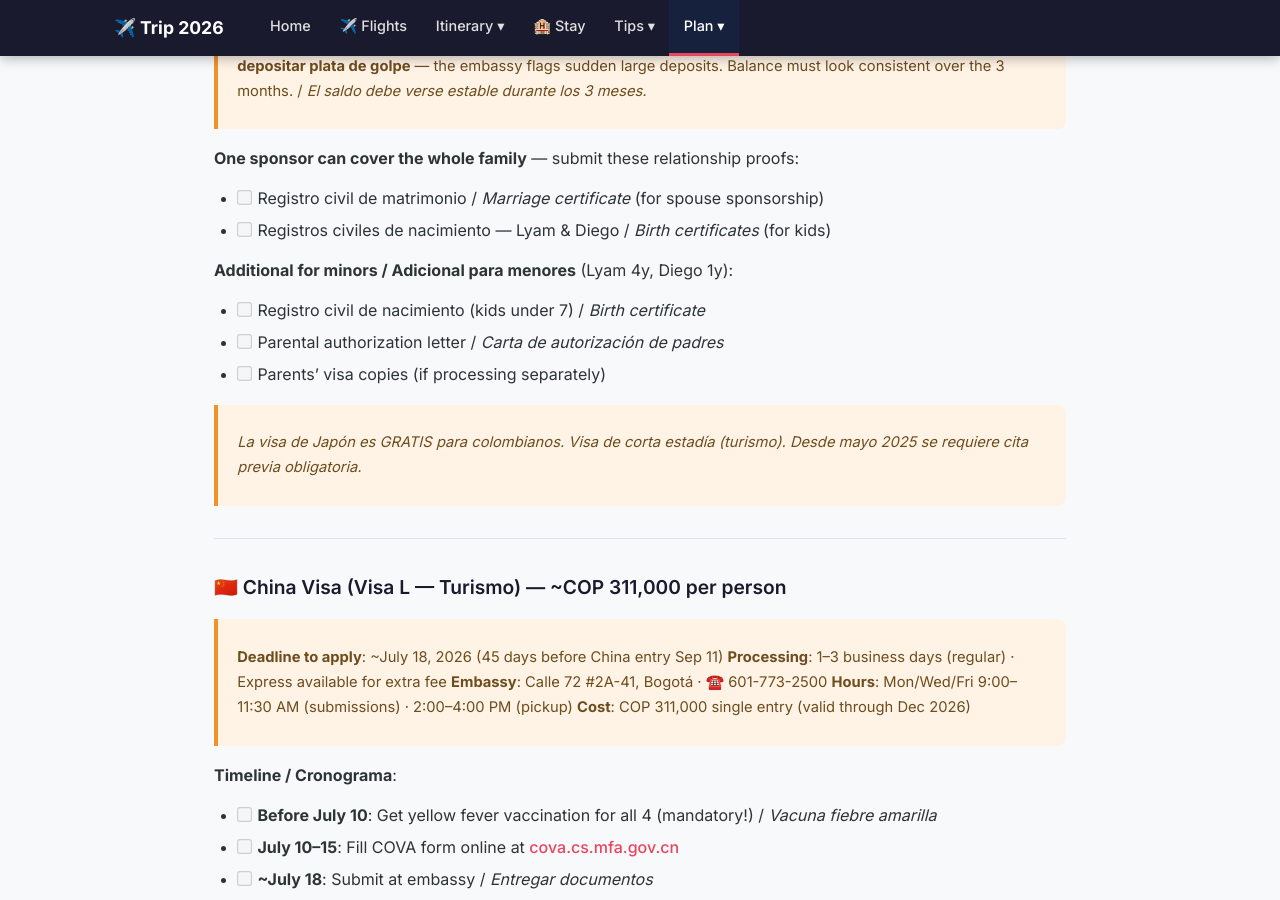
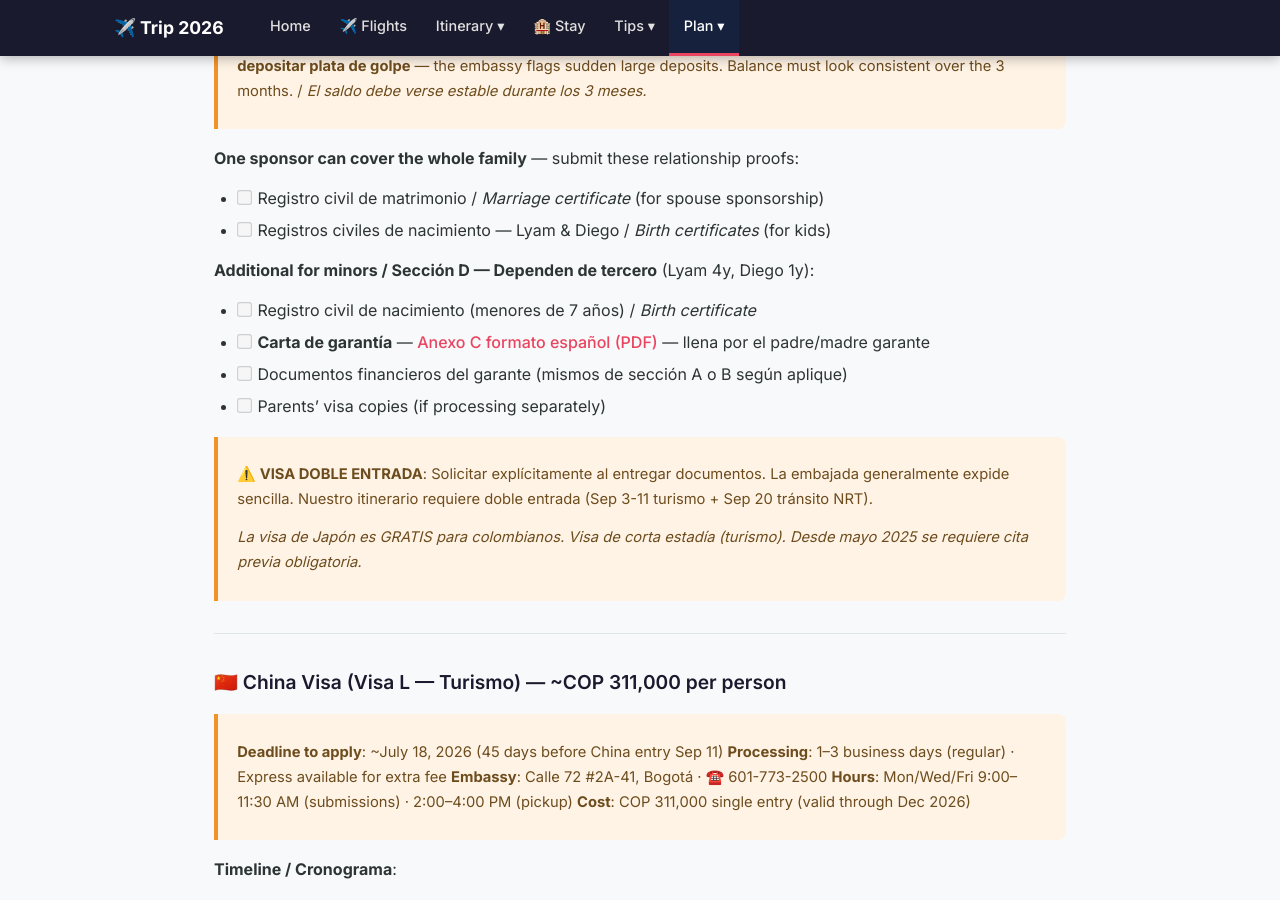
Before and after one commit to nescool101/nescaotravelplanner, a Jekyll site: the page built from checklist.md, in a window 1280 px wide and 900 px high, scrolled down 1593 px. Built offline with Jekyll 4.4.1, drawn with Linux system fonts in a browser that asks for light colours.

Commit message:
agregando documentos financieros de garante
agregando documentos financieros de garante

```diff
--- a/checklist.md
+++ b/checklist.md
@@ -60,11 +60,14 @@ nav_group: plan
 - [ ] Registro civil de matrimonio / *Marriage certificate* (for spouse sponsorship)
 - [ ] Registros civiles de nacimiento — Lyam & Diego / *Birth certificates* (for kids)
 
-**Additional for minors / Adicional para menores** (Lyam 4y, Diego 1y):
-- [ ] Registro civil de nacimiento (kids under 7) / *Birth certificate*
-- [ ] Parental authorization letter / *Carta de autorización de padres*
+**Additional for minors / Sección D — Dependen de tercero** (Lyam 4y, Diego 1y):
+- [ ] Registro civil de nacimiento (menores de 7 años) / *Birth certificate*
+- [ ] **Carta de garantía** — [Anexo C formato español (PDF)](https://www.colombia.emb-japan.go.jp/ESP/Documentos/visas/garantiaesp.pdf) — llena por el padre/madre garante
+- [ ] Documentos financieros del garante (mismos de sección A o B según aplique)
 - [ ] Parents' visa copies (if processing separately)
 
+> ⚠️ **VISA DOBLE ENTRADA**: Solicitar explícitamente al entregar documentos. La embajada generalmente expide sencilla. Nuestro itinerario requiere doble entrada (Sep 3-11 turismo + Sep 20 tránsito NRT).
+>
 > *La visa de Japón es GRATIS para colombianos. Visa de corta estadía (turismo). Desde mayo 2025 se requiere cita previa obligatoria.*
 
 ---
```
Also changed, not shown: 1 other file.
